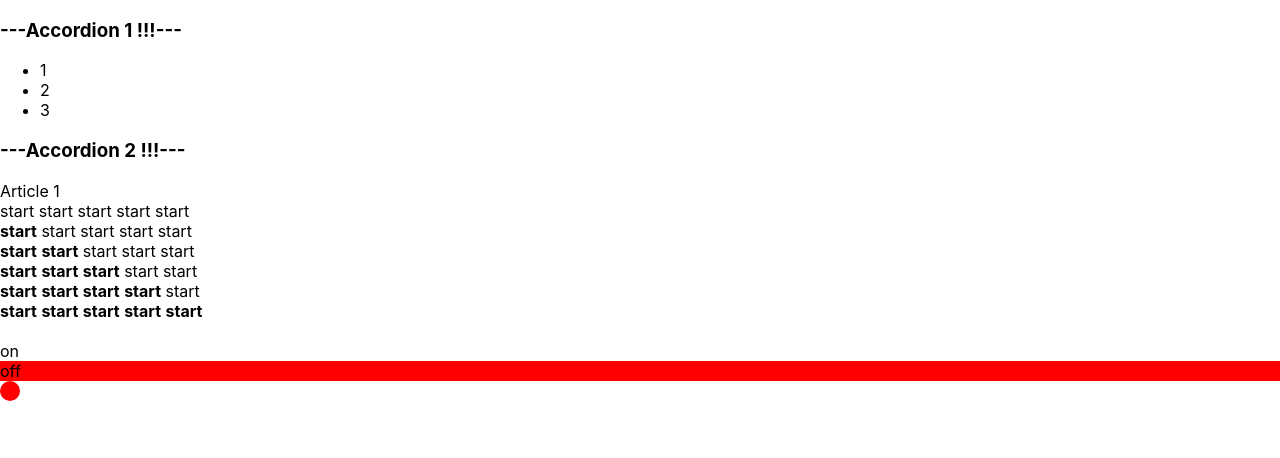
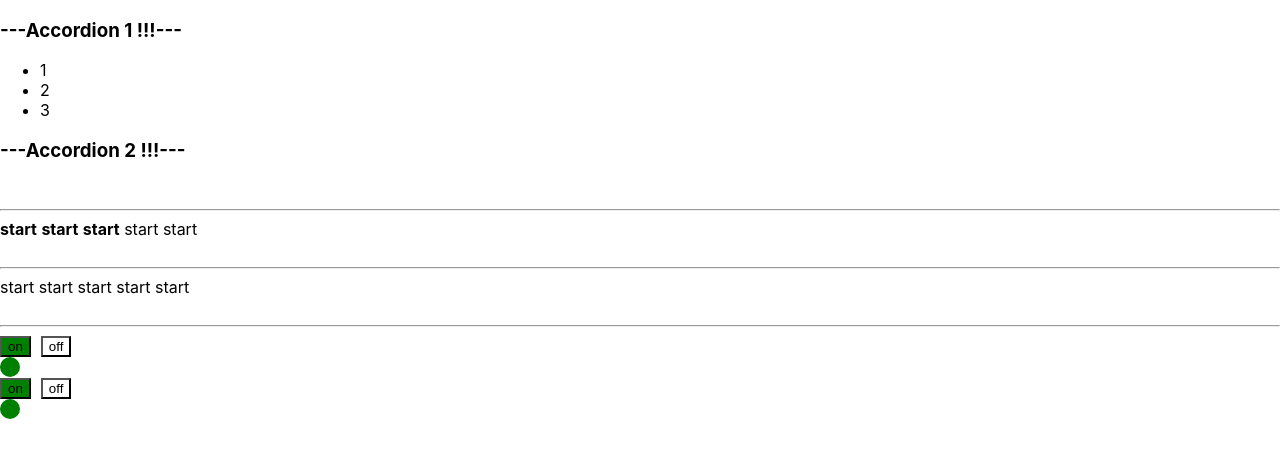
Before and after one commit to Alekseyfgl/react-ts-i, a React (Create React App) app: page / in a window 1280 px wide. Shown: the top 458 px of the page. Built offline with nearby package versions, Linux system fonts and the light colour scheme.

Commit message:
add state for rating

```diff
--- a/src/App.tsx
+++ b/src/App.tsx
@@ -1,29 +1,29 @@
 import React from 'react';
 import './App.css';
-import {Accordion} from "./components/acccordion/Accordion";
-import {Rating} from "./components/rating/Rating";
+import {Accordion} from './components/acccordion/Accordion';
+import {Rating} from './components/rating/Rating';
 import {OnOff} from './components/OnOff/OnOff';
+import {UncontrollRating} from './components/UncontrollRating/UncontrollRating';
 
 function App() {
     return (
         <div>
-            {/*<AppTitle title={'This is APP component'}/>*/}
-            {/*<input/>*/}
-            {/*<input/>*/}
-            {/*Article 1*/}
-            {/*<Rating value={1}/>*/}
 
             <Accordion title={'Accordion 1'} collapsed={false}/>
             <Accordion title={'Accordion 2'} collapsed={true}/>
-            Article 1
-            <Rating value={0}/>
-            <Rating value={1}/>
-            <Rating value={2}/>
+            <br/>
+            <hr/>
+
             <Rating value={3}/>
-            <Rating value={4}/>
-            <Rating value={5}/>
             <br/>
-            <OnOff status={false}/>
+            <hr/>
+
+            <UncontrollRating/>
+
+            <br/>
+            <hr/>
+            <OnOff/>
+            <OnOff/>
         </div>
     );
 }
@@ -31,6 +31,7 @@ function App() {
 type AppTitlePropsType = {
     title: string
 }
+
 function AppTitle(props: AppTitlePropsType) {
     return <>{props.title}</>
 }
--- a/src/components/OnOff/OnOff.tsx
+++ b/src/components/OnOff/OnOff.tsx
@@ -1,21 +1,30 @@
-type OnOffPropsType = {
-    status: boolean
-}
+import {useState} from 'react';
 
-export const OnOff = (props: OnOffPropsType) => {
-    const {status} = props
 
+export const OnOff = () => {
+
+    const [onOff, setOnOff] = useState<boolean>(true);
+
+    const onClickOnfHandler = () => {
+        setOnOff(true)
+    }
+    const onClickOffHandler = () => {
+        setOnOff(false)
+    }
+    const indicatorStyle = {
+        borderRadius: '50%',
+        height: '20px',
+        width: '20px',
+        backgroundColor: onOff ? 'green' : 'red',
+    }
+    const onStyle = {backgroundColor: onOff ? 'green' : 'white', marginRight: '10px'}
+    const offStyle = {backgroundColor: onOff ? 'white' : 'red'}
     return (
         <div>
 
-            <div style={{backgroundColor: status ? 'green' : 'white'}}>on</div>
-            <div style={{backgroundColor: status ? 'white' : 'red'}}>off</div>
-            <div style={{
-                borderRadius: '50%',
-                height: '20px',
-                width: '20px',
-                backgroundColor: status ? 'green' : 'red'
-            }}></div>
+            <button onClick={onClickOnfHandler} style={onStyle}>on</button>
+            <button onClick={onClickOffHandler} style={offStyle}>off</button>
+            <div style={indicatorStyle}></div>
         </div>
     );
 }
--- /dev/null
+++ b/src/components/UncontrollRating/UncontrollRating.tsx
@@ -0,0 +1,38 @@
+import React, {useState} from 'react';
+
+
+export function UncontrollRating() {
+
+    const [start, setStart] = useState<number>(0);
+
+    const onClickStartHandler = (value: number) => {
+        console.log('onClickStartHandler')
+        setStart(value)
+    }
+
+    return (
+
+        <div>
+            <Starr num={1} selected={start >= 1} onClickStartHandler={onClickStartHandler}/>
+            <Starr num={2} selected={start >= 2} onClickStartHandler={onClickStartHandler}/>
+            <Starr num={3} selected={start >= 3} onClickStartHandler={onClickStartHandler}/>
+            <Starr num={4} selected={start >= 4} onClickStartHandler={onClickStartHandler}/>
+            <Starr num={5} selected={start >= 5} onClickStartHandler={onClickStartHandler}/>
+        </div>
+    )
+
+
+}
+
+type StartPropsType = {
+    num: number
+    selected: boolean
+    onClickStartHandler: (value: number) => void
+}
+
+
+function Starr(props: StartPropsType) {
+    return props.selected ? <span onClick={() => props.onClickStartHandler(props.num)}><b> start </b> </span> :
+        <span onClick={() => props.onClickStartHandler(props.num
+        )}> start </span>
+}
```
